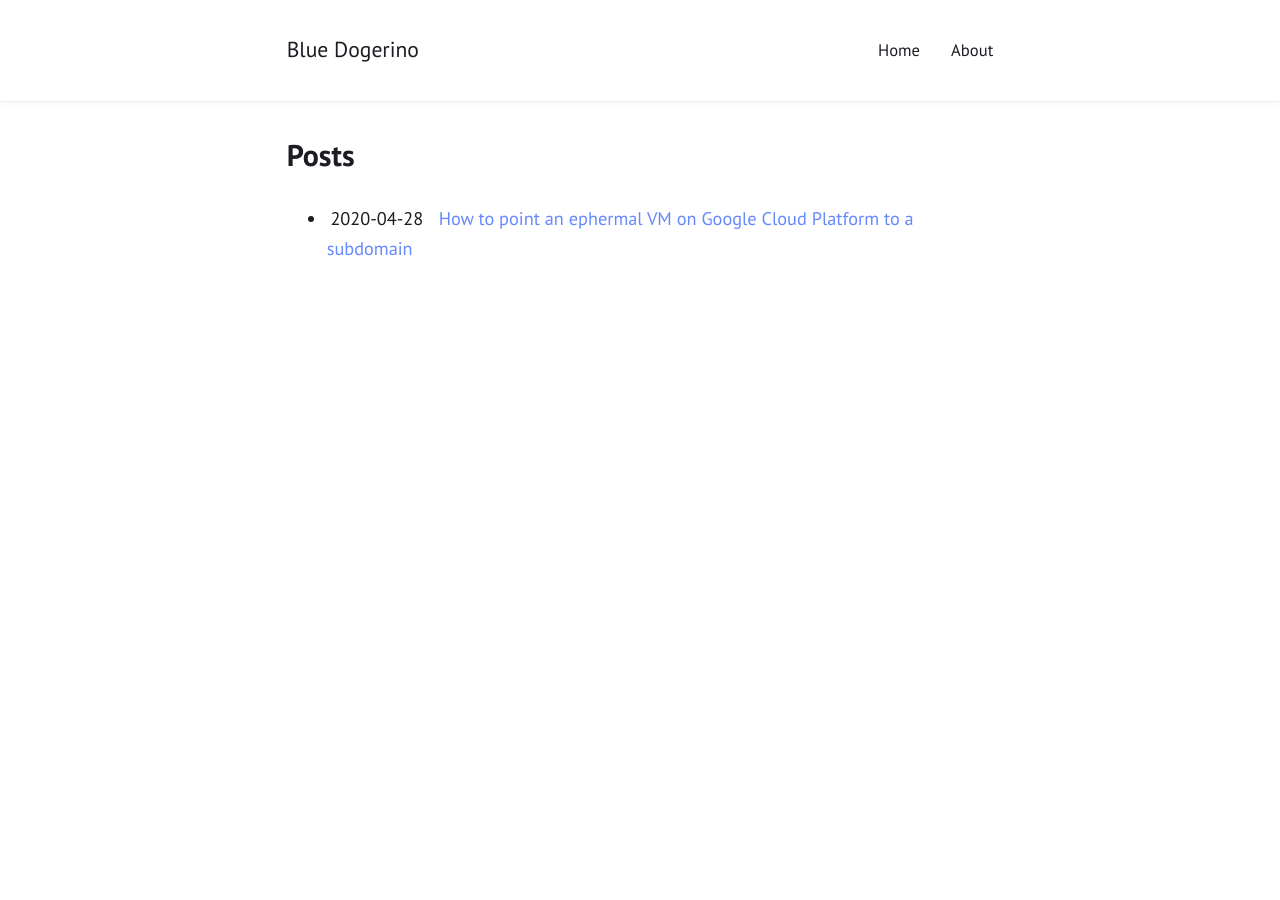
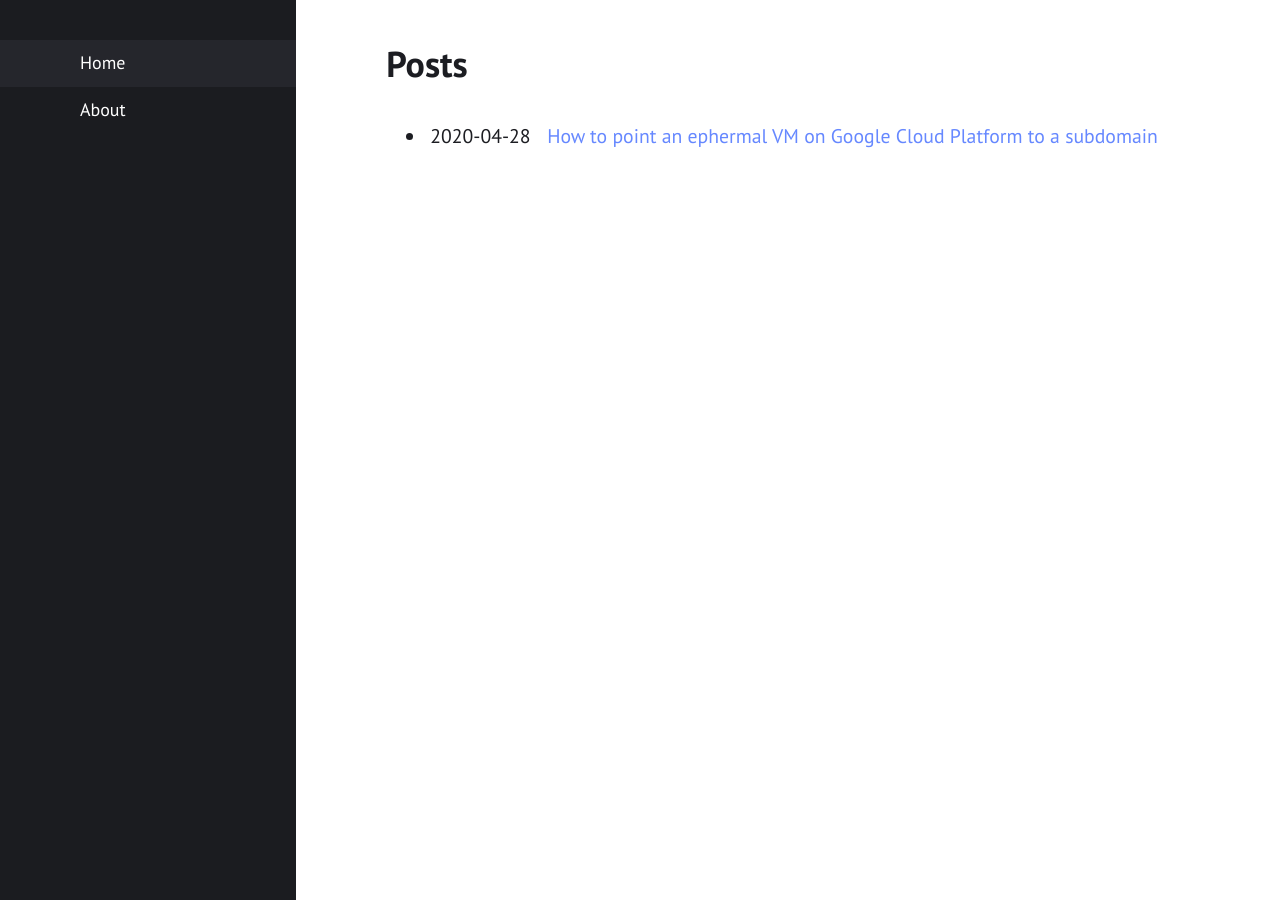
Before and after one commit to bluedogerino/bluedogerino.github.io, a Jekyll site: the page built from index.html, in a window 1280 px wide. Built offline with Jekyll 4.4.1, drawn with Linux system fonts in a browser that asks for light colours.

Commit message:
add stuff to config

```diff
--- a/_config.yml
+++ b/_config.yml
@@ -8,7 +8,7 @@ date_format: "%B %d, %Y"
 
 # Layout
 
-sidebar: false               # show a sidebar instead of the usual header
+sidebar: true               # show a sidebar instead of the usual header
 show_excerpts: false         # show article excerpts on the home page
 show_related: true           # show the previous and next links after every post
 show_description: true       # show the site description in the sidebar
@@ -16,7 +16,7 @@ show_title: false            # always keep the site title visible
 
 # Styling
 
-dark_header: false           # always keep the header dark
+dark_header: true           # always keep the header dark
 minimal: false               # use simpler style
 
 # Menu
```
